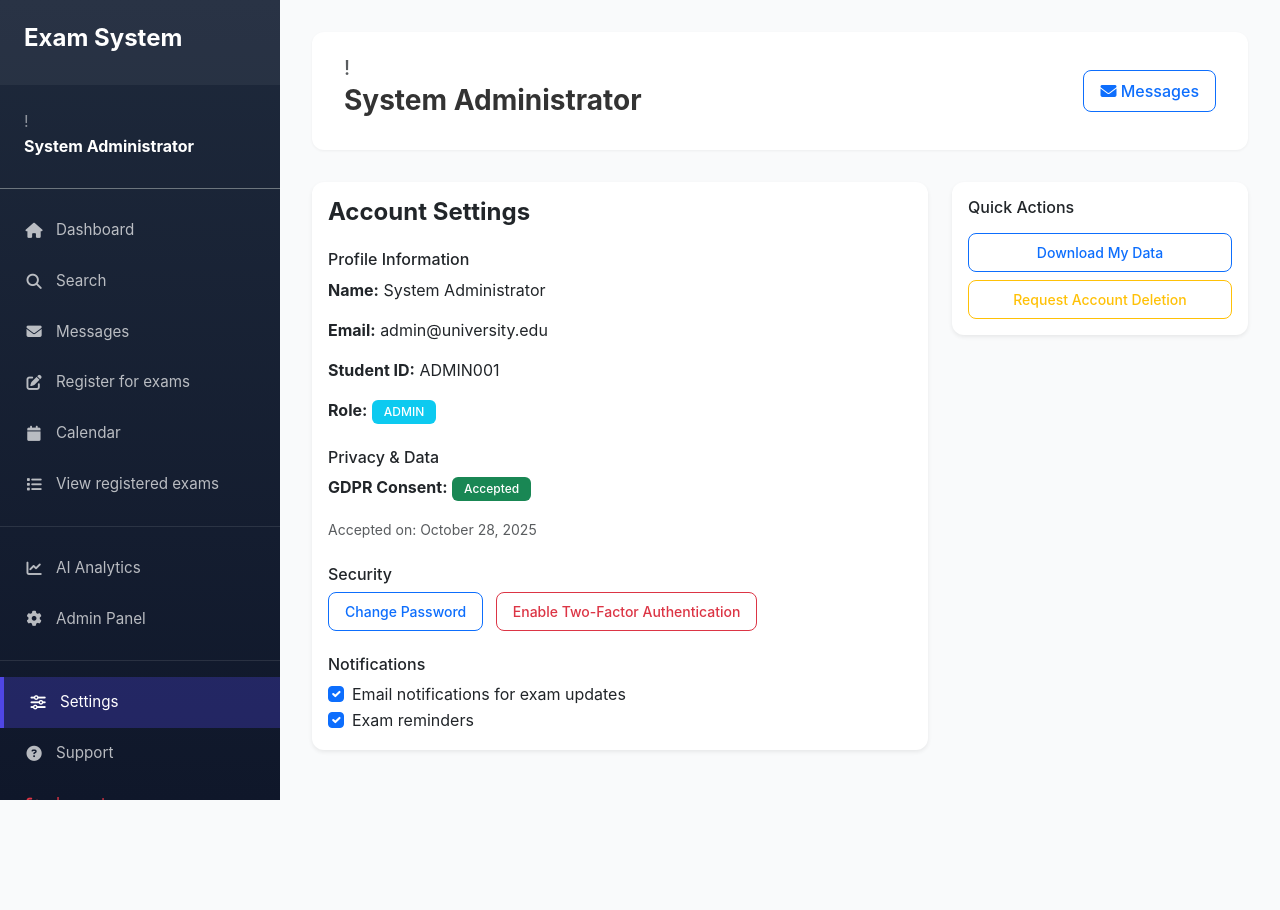
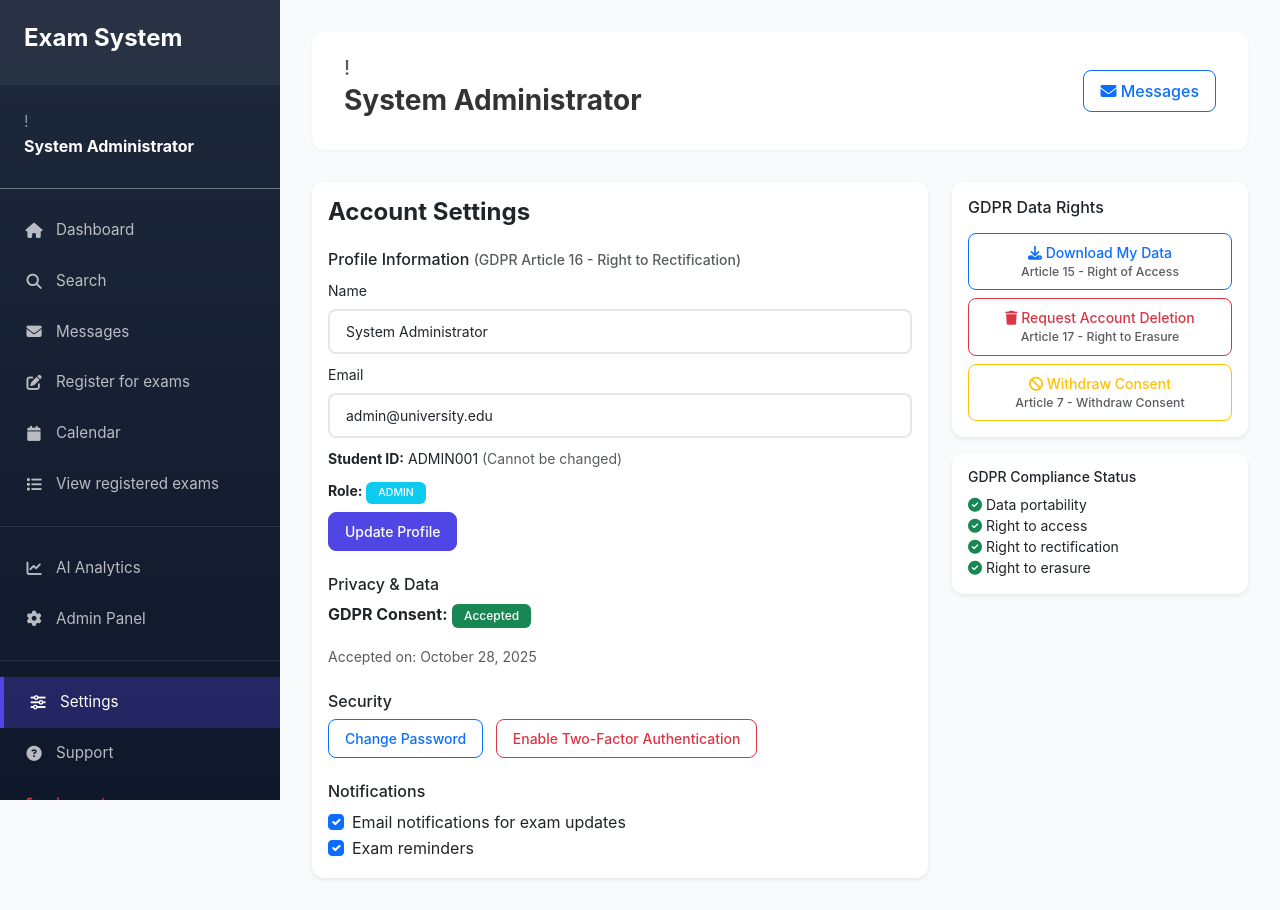
Before and after one commit to MorenaMatla/FumaDesigns, a Flask app: page /settings in a window 1280 px wide. Before the commit the page ends 800 px from the top, so only its background shows below. Run offline with Flask 3, Linux system fonts and the light colour scheme; a user stored in the database is signed in; data that the repository does not hold is empty.

Commit message:
Implement user data privacy features compliant with GDPR regulations
Adds a new GDPR blueprint to handle data access, rectification, and erasure requests, including profile updates, data export, and account deletion functionality. Updates user model with deletion tracking fields and modifies settings page to reflect new GDPR options.

Replit-Commit-Author: Agent
Replit-Commit-Session-Id: 80ab0ed6-b295-400f-b32f-1711a106d300
Replit-Commit-Checkpoint-Type: intermediate_checkpoint
Replit-Commit-Screenshot-Url: https://storage.googleapis.com/screenshot-production-us-central1/c2a58e36-b2c4-48bf-800e-292828b2e5f8/80ab0ed6-b295-400f-b32f-1711a106d300/gVN2hnj

```diff
--- a/app/__init__.py
+++ b/app/__init__.py
@@ -24,12 +24,13 @@ def create_app(config_class=Config):
     login_manager.login_view = 'auth.login'
     login_manager.login_message = 'Please log in to access this page.'
 
-    from app.routes import auth, dashboard, exams, admin, ai_analytics
+    from app.routes import auth, dashboard, exams, admin, ai_analytics, gdpr
     app.register_blueprint(auth.bp)
     app.register_blueprint(dashboard.bp)
     app.register_blueprint(exams.bp)
     app.register_blueprint(admin.bp)
     app.register_blueprint(ai_analytics.bp)
+    app.register_blueprint(gdpr.bp)
 
     with app.app_context():
         db.create_all()
--- a/app/models/user.py
+++ b/app/models/user.py
@@ -18,6 +18,8 @@ class User(UserMixin, db.Model):
     role = db.Column(db.String(20), default='STUDENT')
     gdpr_consent = db.Column(db.Boolean, default=False)
     gdpr_consent_date = db.Column(db.DateTime, nullable=True)
+    deletion_requested = db.Column(db.Boolean, default=False)
+    deletion_requested_date = db.Column(db.DateTime, nullable=True)
     created_at = db.Column(db.DateTime, default=datetime.utcnow)
     last_login = db.Column(db.DateTime, nullable=True)
     is_active = db.Column(db.Boolean, default=True)
--- a/app/templates/dashboard/settings.html
+++ b/app/templates/dashboard/settings.html
@@ -10,11 +10,20 @@
                 <h4 class="card-title fw-bold mb-4">Account Settings</h4>
 
                 <div class="mb-4">
-                    <h6>Profile Information</h6>
-                    <p><strong>Name:</strong> {{ current_user.name }}</p>
-                    <p><strong>Email:</strong> {{ current_user.email }}</p>
-                    <p><strong>Student ID:</strong> {{ current_user.student_id }}</p>
-                    <p><strong>Role:</strong> <span class="badge bg-info">{{ current_user.role }}</span></p>
+                    <h6>Profile Information <small class="text-muted">(GDPR Article 16 - Right to Rectification)</small></h6>
+                    <form method="POST" action="{{ url_for('gdpr.update_profile') }}">
+                        <div class="mb-2">
+                            <label class="form-label small">Name</label>
+                            <input type="text" class="form-control form-control-sm" name="name" value="{{ current_user.name }}" required>
+                        </div>
+                        <div class="mb-2">
+                            <label class="form-label small">Email</label>
+                            <input type="email" class="form-control form-control-sm" name="email" value="{{ current_user.email }}" required>
+                        </div>
+                        <p class="mb-2"><small><strong>Student ID:</strong> {{ current_user.student_id }} <span class="text-muted">(Cannot be changed)</span></small></p>
+                        <p class="mb-2"><small><strong>Role:</strong> <span class="badge bg-info">{{ current_user.role }}</span></small></p>
+                        <button type="submit" class="btn btn-primary btn-sm">Update Profile</button>
+                    </form>
                 </div>
 
                 <div class="mb-4">
@@ -60,11 +69,39 @@
     <div class="col-md-4">
         <div class="card shadow-sm">
             <div class="card-body">
-                <h6 class="card-title">Quick Actions</h6>
+                <h6 class="card-title">GDPR Data Rights</h6>
                 <div class="d-grid gap-2 mt-3">
-                    <button class="btn btn-outline-primary btn-sm">Download My Data</button>
-                    <button class="btn btn-outline-warning btn-sm">Request Account Deletion</button>
+                    <a href="{{ url_for('gdpr.export_data') }}" class="btn btn-outline-primary btn-sm">
+                        <i class="fas fa-download"></i> Download My Data
+                        <small class="d-block text-muted">Article 15 - Right of Access</small>
+                    </a>
+
+                    <form method="POST" action="{{ url_for('gdpr.request_deletion') }}" onsubmit="return confirm('Are you sure you want to request account deletion? This action cannot be undone.');">
+                        <button type="submit" class="btn btn-outline-danger btn-sm w-100">
+                            <i class="fas fa-trash"></i> Request Account Deletion
+                            <small class="d-block text-muted">Article 17 - Right to Erasure</small>
+                        </button>
+                    </form>
+
+                    <form method="POST" action="{{ url_for('gdpr.withdraw_consent') }}" onsubmit="return confirm('Withdrawing consent will deactivate your account. Are you sure?');">
+                        <button type="submit" class="btn btn-outline-warning btn-sm w-100">
+                            <i class="fas fa-ban"></i> Withdraw Consent
+                            <small class="d-block text-muted">Article 7 - Withdraw Consent</small>
+                        </button>
+                    </form>
                 </div>
+            </div>
+        </div>
+
+        <div class="card shadow-sm mt-3">
+            <div class="card-body">
+                <h6 class="card-title small">GDPR Compliance Status</h6>
+                <ul class="list-unstyled small mt-2 mb-0">
+                    <li><i class="fas fa-check-circle text-success"></i> Data portability</li>
+                    <li><i class="fas fa-check-circle text-success"></i> Right to access</li>
+                    <li><i class="fas fa-check-circle text-success"></i> Right to rectification</li>
+                    <li><i class="fas fa-check-circle text-success"></i> Right to erasure</li>
+                </ul>
             </div>
         </div>
     </div>
```
Also changed, not shown: app/routes/gdpr.py (added, +152 -0 lines), spreadsheets/gdpr_compliance.csv (+6 -6 lines), 1 other file.
